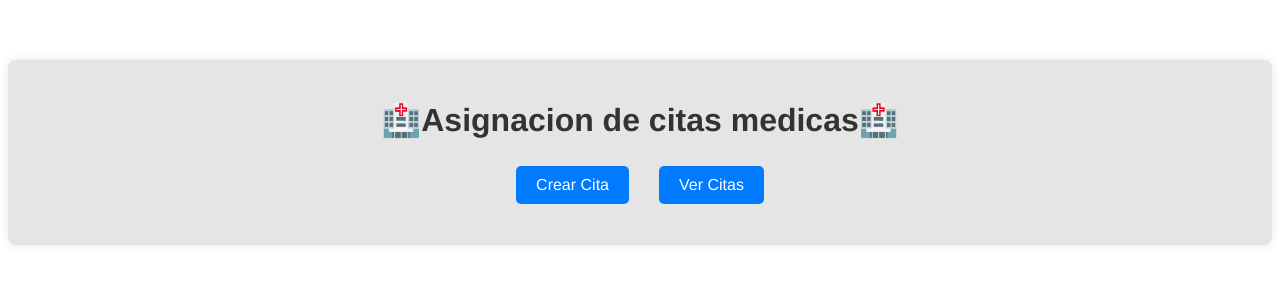
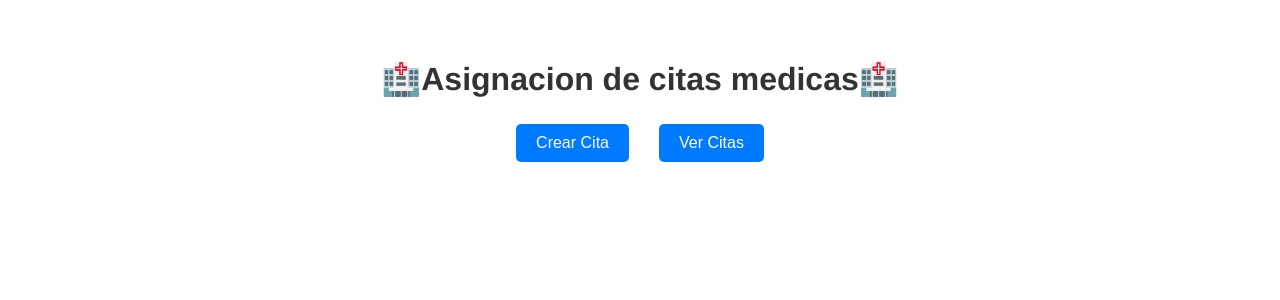
Before and after one commit to sebastian11020/Medical-Appointment-Client, a Vue app: page / in a window 1280 px wide. Shown: the top 300 px of the page. Built offline with nearby package versions, Linux system fonts and the light colour scheme.

Commit message:
Update_View

```diff
--- a/src/views/HomePage.vue
+++ b/src/views/HomePage.vue
@@ -1,28 +1,63 @@
 <template>
-  <div class="container">
-    <h1>🏥Asignacion de citas medicas🏥</h1>
+  <div class="home-container">
+     <h1>🏥Asignacion de citas medicas🏥</h1>
     <nav>
       <ul>
-        <li><router-link to="/create" class="btn">Crear Cita</router-link></li>
-        <li><router-link to="/view" class="btn">Ver Citas</router-link></li>
+        <li><button @click="showCreateCita" class="btn">Crear Cita</button></li>
+        <li><button @click="showViewCitas" class="btn">Ver Citas</button></li>
       </ul>
     </nav>
+
+    <!-- Componente de Crear Cita -->
+    <div v-if="showCreate">
+      <CrearCita />
+    </div>
+
+    <!-- Componente de Ver Citas -->
+    <div v-if="showView">
+      <VerCitas />
+    </div>
   </div>
 </template>
 
 <script>
+import CrearCita from './CreateAppointment.vue'; //
+import VerCitas from './ViewAppointments.vue';
+
 export default {
-  name: 'HomePage'
+  components: {
+    CrearCita,
+    VerCitas
+  },
+  data() {
+    return {
+      showCreate: false,
+      showView: false
+    };
+  },
+  methods: {
+    showCreateCita() {
+      this.showCreate = true;
+      this.showView = false;
+    },
+    showViewCitas() {
+      this.showCreate = false;
+      this.showView = true;
+    }
+  }
 };
 </script>
 
+
 <style scoped>
 .container {
+  max-width: 400px;
   text-align: center;
   padding: 20px;
   background: #e5e5e5; /* Fondo aplicado */
   border-radius: 8px;
   box-shadow: 0 0 10px rgba(0, 0, 0, 0.1);
+  text-align: center; /* Alineación centrada */
 }
 
 h1 {
--- a/src/views/ViewAppointments.vue
+++ b/src/views/ViewAppointments.vue
@@ -1,5 +1,5 @@
 <template>
-  <div class="container">
+  <div class="appointments-container">
     <h2>Ver Citas</h2>
     <form @submit.prevent="fetchCitas" class="search-form">
       <label for="startDate">Fecha de Inicio:</label>
@@ -19,18 +19,18 @@
           <p><strong>Nombre:</strong> {{ cita.name }}</p>
           <p><strong>Fecha:</strong> {{ cita.arrivalTime }}</p>
           <p><strong>Estado:</strong> {{ cita.status }}</p>
-          <img v-if="cita.imageUrl" :src="cita.imageUrl" alt="Imagen de la cita" class="appointment-image" @click="showImage(cita.imageUrl)" />
+
+          <!-- Imagen centrada en la parte inferior -->
+          <div class="appointment-image-container">
+            <img v-if="cita.imageUrl" :src="cita.imageUrl" alt="Imagen de la cita" class="appointment-image" />
+          </div>
+
           <button @click="cancelCita(cita.id)" v-if="cita.status === 'active'" class="cancel-button">Cancelar Cita</button>
         </li>
       </ul>
     </div>
     <div v-else>
       <p>No hay citas para el rango de fechas seleccionado.</p>
-    </div>
-
-    <!-- Modal -->
-    <div v-if="modalImage" class="modal" @click="modalImage = null">
-      <img :src="modalImage" class="modal-image" />
     </div>
   </div>
 </template>
@@ -41,8 +41,7 @@ export default {
     return {
       startDate: '',
       endDate: '',
-      citas: [],
-      modalImage: null
+      citas: []
     };
   },
   methods: {
@@ -86,9 +85,6 @@ export default {
         console.error(error);
         alert(error.message || 'Error al cancelar la cita');
       }
-    },
-    showImage(url) {
-      this.modalImage = url;
     }
   }
 };
```
